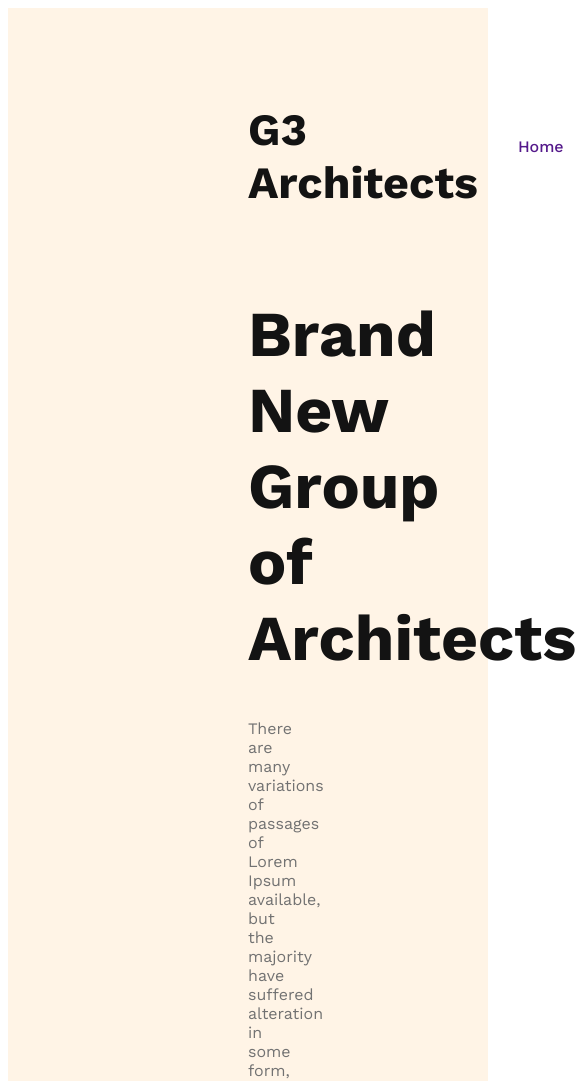
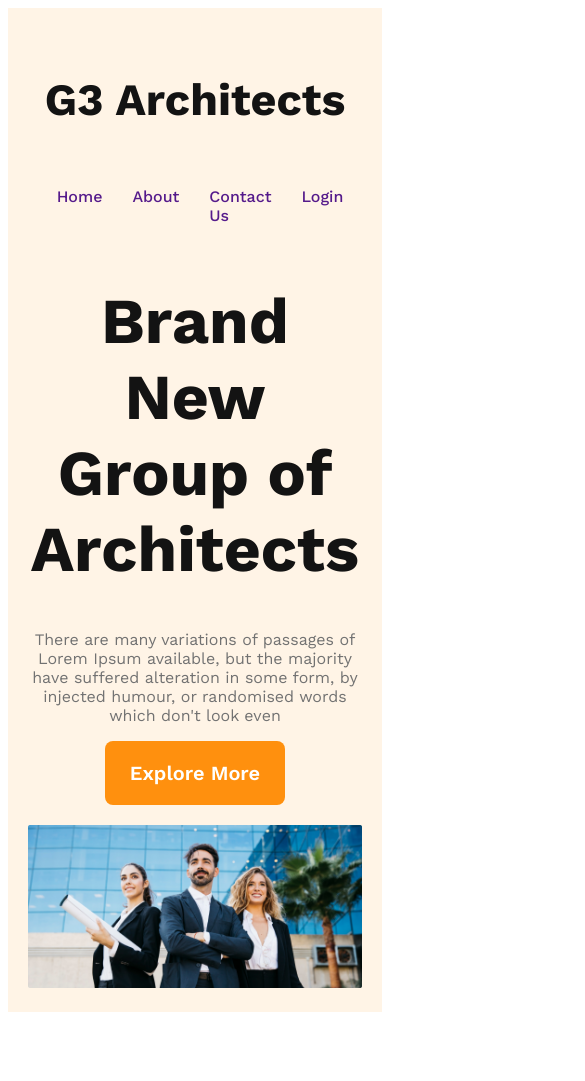
Before and after one commit to israt83/G3-Architects, a plain HTML site: page g3-architects-resources-main/index.html in a window 390 px wide. Shown: the top 1081 px of the page, 585 px wide, since content can reach past the window. After the commit the page ends 1020 px from the top, so only its background shows below. Drawn offline with nearby package versions, Linux system fonts and the light colour scheme.

Commit message:
added the banner section with responsive

```diff
--- a/g3-architects-resources-main/styles.css
+++ b/g3-architects-resources-main/styles.css
@@ -5,6 +5,15 @@
 
 }
 .btn-primary{
+    background-color: #FF900E;
+    border-radius: 8px;
+    padding: 20px 25px;
+    color: #FFF;
+    font-size: 1.25rem;
+    font-weight: 600;
+    cursor: pointer;
+    border: 0;
+
 
 }
 /*header style*/
@@ -50,3 +59,29 @@
 .banner-description{
     color: #727272;
 }
+.banner img{
+    margin-top: 20px;
+    width: 100%;
+}
+/*responsive media queries*/
+/*mobile devices*/
+@media  screen and (max-width:576px) {
+    header{
+        padding: 20px;
+    }
+    nav{
+        flex-direction: column;
+    }
+
+}
+/*tablet or medium devices */
+@media screen and (min-width:576px) and (max-width:960px){
+    header{
+        padding: 20px;
+    }
+    nav{
+
+        flex-direction: column;
+    }
+
+}
```
